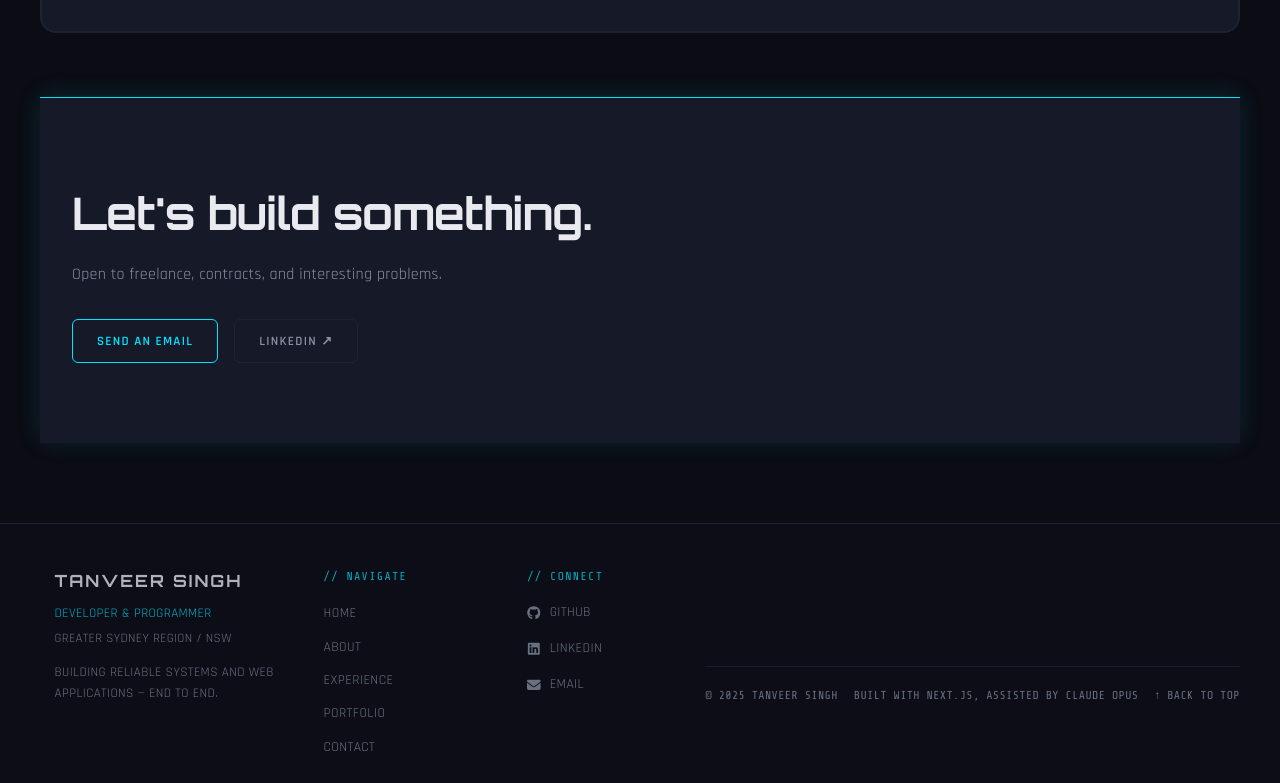
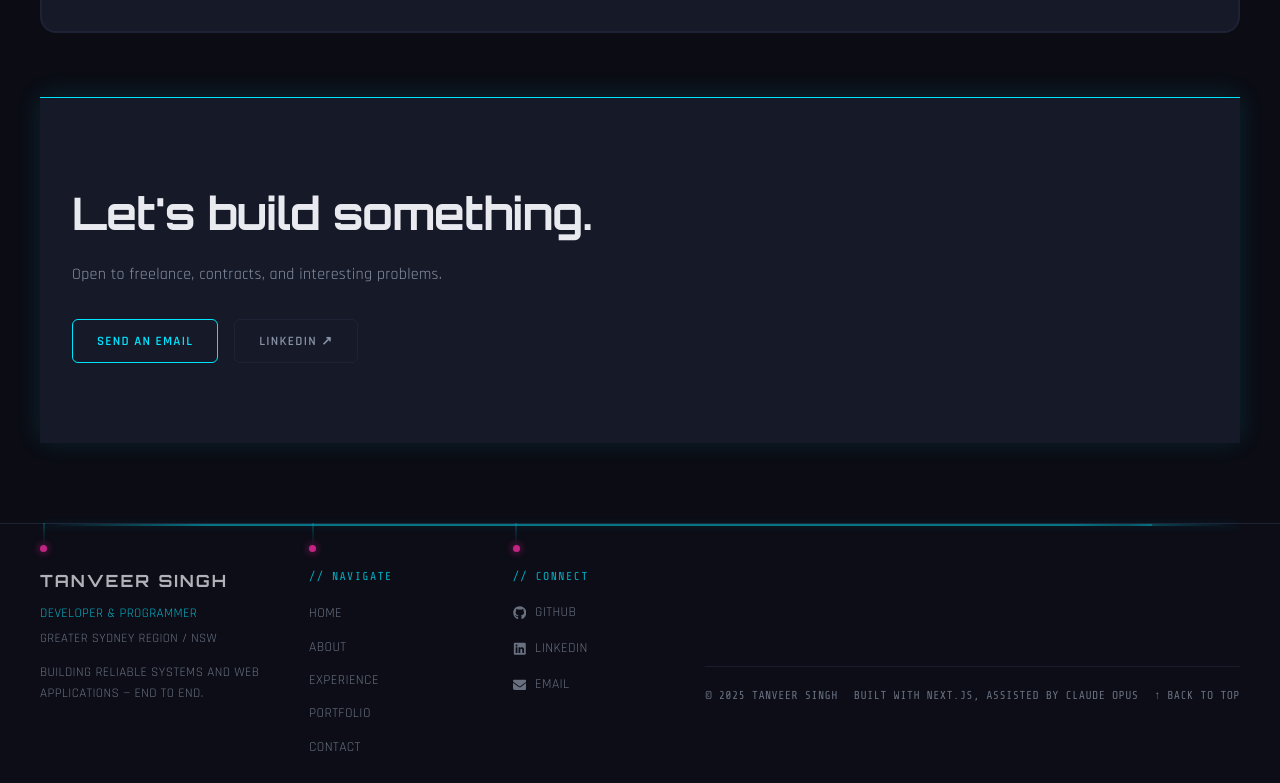
Before and after one commit to Tanveerfb/tanveersingh, a Next.js app: page / in a window 1280 px wide. Shown: the part 2241-3024 px from the top of the page. Built offline with nearby package versions, Linux system fonts and the light colour scheme; no server answers.

Commit message:
feat(footer): circuit bus rail, node pads, gliding packet

```diff
--- a/styles/features/footer.scss
+++ b/styles/features/footer.scss
@@ -133,3 +133,87 @@
     outline-offset: 3px;
   }
 }
+
+/* ── Circuit bus rail ── */
+
+.footer-rail {
+  position: absolute;
+  top: 0;
+  left: 1.5rem;
+  right: 1.5rem;
+  height: 2px;
+  overflow: hidden;
+  background: linear-gradient(
+    90deg,
+    transparent 0%,
+    var(--accent) 14%,
+    var(--accent) 86%,
+    transparent 100%
+  );
+  opacity: 0.65;
+  box-shadow: 0 0 8px rgba(0, 229, 255, 0.4);
+}
+
+.footer-packet {
+  position: absolute;
+  top: 0;
+  left: 0;
+  width: 30px;
+  height: 2px;
+  transform: translateX(-30px);
+  background: linear-gradient(90deg, transparent, var(--accent));
+  box-shadow: 0 0 10px rgba(0, 229, 255, 0.9);
+  animation: footerPacket 7s linear infinite;
+}
+
+/* Single packet glides the rail. Rail has overflow:hidden so the fixed end
+   translate (1250px > max rail width ≈ 1140px) is clipped at both ends. */
+@keyframes footerPacket {
+  0% {
+    transform: translateX(-30px);
+    opacity: 0;
+  }
+  4% {
+    opacity: 1;
+  }
+  96% {
+    opacity: 1;
+  }
+  100% {
+    transform: translateX(1250px);
+    opacity: 0;
+  }
+}
+
+/* ── Node pads + vertical connectors ── */
+
+.footer-node {
+  position: absolute;
+  top: -1.4rem;
+  left: 0;
+  width: 7px;
+  height: 7px;
+  border-radius: 50%;
+  background: var(--accent-alt);
+  box-shadow: 0 0 8px rgba(255, 45, 170, 0.85);
+}
+
+.footer-node::before {
+  content: "";
+  position: absolute;
+  left: 50%;
+  bottom: 100%;
+  transform: translateX(-50%);
+  width: 1px;
+  height: 1.4rem;
+  background: linear-gradient(var(--accent), transparent);
+  opacity: 0.55;
+}
+
+/* ── Reduced motion ── */
+@media (prefers-reduced-motion: reduce) {
+  .footer-packet {
+    animation: none;
+    display: none;
+  }
+}
```
